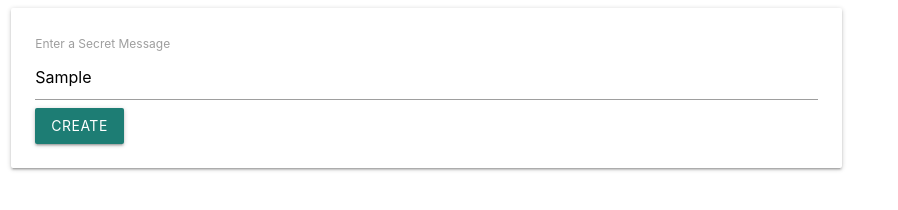
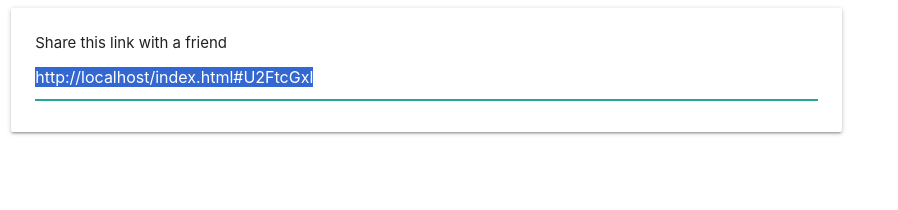
Before and after one commit to joeygonzzzz/secret-message, a plain HTML site: page index.html in a window 1280 px wide. Both pictures are taken after typing "Sample" into the empty fields and a click on the button "CREATE". Shown: the whole page, without its empty margins (0-898 px from the left). Drawn offline with nearby package versions, Linux system fonts and the light colour scheme.

Commit message:
swapping of inputs after you press enter

```diff
--- a/index.html
+++ b/index.html
@@ -6,7 +6,7 @@
     <body>
         <div class="row">
             <div class="col s8 offset-2">
-                <div class="card-panel">
+                <div id="message-form" class="card-panel">
                     <form>
                         <label>Enter a Secret Message</label>
                         <input id="message-input" />
@@ -14,7 +14,7 @@
                     </form>
                 </div>
 
-                <div class="card-panel hide">
+                <div id="link-form" class="card-panel hide">
                     <div>
                      Share this link with a friend
                         <input id="link-input"/>
--- a/index.js
+++ b/index.js
@@ -1,5 +1,8 @@
 document.querySelector('form').addEventListener('submit', event => {
     event.preventDefault();
+
+    document.querySelector('#message-form').classList.add('hide');
+    document.querySelector('#link-form').classList.remove('hide');
 
     const input = document.querySelector('#message-input');
     const encrypted = btoa(input.value);
```
